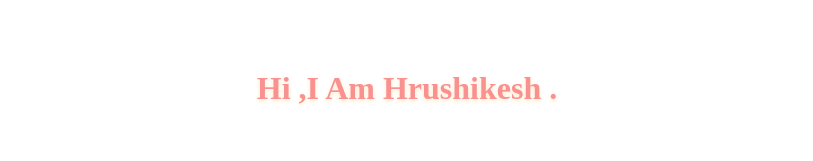
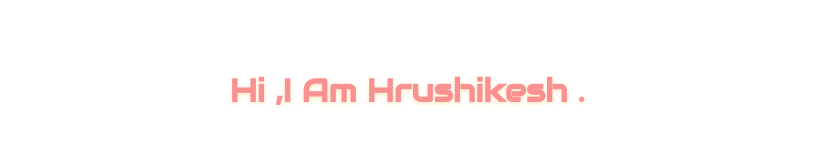
Before and after one commit to hrushikeshpthube/firstapp, a React (Create React App) app: page / in a window 1280 px wide. Shown: the top 161 px of the page, without its empty margins (233-1046 px from the left). Built offline with nearby package versions, Linux system fonts and the light colour scheme.

Commit message:
Adding google font to css

```diff
--- a/public/index.html
+++ b/public/index.html
@@ -1,20 +1,21 @@
 <!DOCTYPE html>
 <html lang="en">
+
 <head>
   <meta charset="utf-8" />
   <link rel="icon" href="%PUBLIC_URL%/favicon.ico" />
   <meta name="viewport" content="width=device-width, initial-scale=1" />
   <meta name="theme-color" content="#000000" />
-    <meta
-      name="description"
-      content="Web site created using create-react-app"
-    />
+  <meta name="description" content="Web site created using create-react-app" />
+
+  <link rel="stylesheet" href="https://fonts.googleapis.com/css?family=Audiowide" />
   <!-- <link rel="apple-touch-icon" href="%PUBLIC_URL%/logo192.png" /> -->
   <!--
       manifest.json provides metadata used when your web app is installed on a
       user's mobile device or desktop. See https://developers.google.com/web/fundamentals/web-app-manifest/
     -->
   <link rel="manifest" href="%PUBLIC_URL%/manifest.json" />
+
   <!--
       Notice the use of %PUBLIC_URL% in the tags above.
       It will be replaced with the URL of the `public` folder during the build.
@@ -26,6 +27,7 @@
     -->
   <title>React App</title>
 </head>
+
 <body>
   <noscript>You need to enable JavaScript to run this app.</noscript>
   <div id="root"></div>
@@ -40,4 +42,5 @@
       To create a production bundle, use `npm run build` or `yarn build`.
     -->
 </body>
+
 </html>
--- a/src/index.css
+++ b/src/index.css
@@ -1,27 +1,27 @@
-*{
-  margin:0;
-  padding:0;
+* {
+  margin: 0;
+  padding: 0;
   box-sizing: border-box;
 }
-.heading
-{
- color: #fa9191;
- text-align: center;
- text-transform:capitalize;
- font-weight: bold;
- text-shadow: 0px 2px 4px #ffe9c5;
- margin:70px;
 
+.heading {
+  color: #fa9191;
+  text-align: center;
+  text-transform: capitalize;
+  font-weight: bold;
+  text-shadow: 0px 2px 4px #ffe9c5;
+  margin: 70px;
+  font-family: "Audiowide", sans-serif;
 
 }
-.img_div
-{
-display: flex;
-justify-content: center;
+
+.img_div {
+  display: flex;
+  justify-content: center;
 }
-.img_div img
-{
-  width:250px;
+
+.img_div img {
+  width: 250px;
   height: 300px;
 
 }
```
Also changed, not shown: src/index.js (+4 -4 lines). Lines whose indentation alone changed are shown as unchanged.
